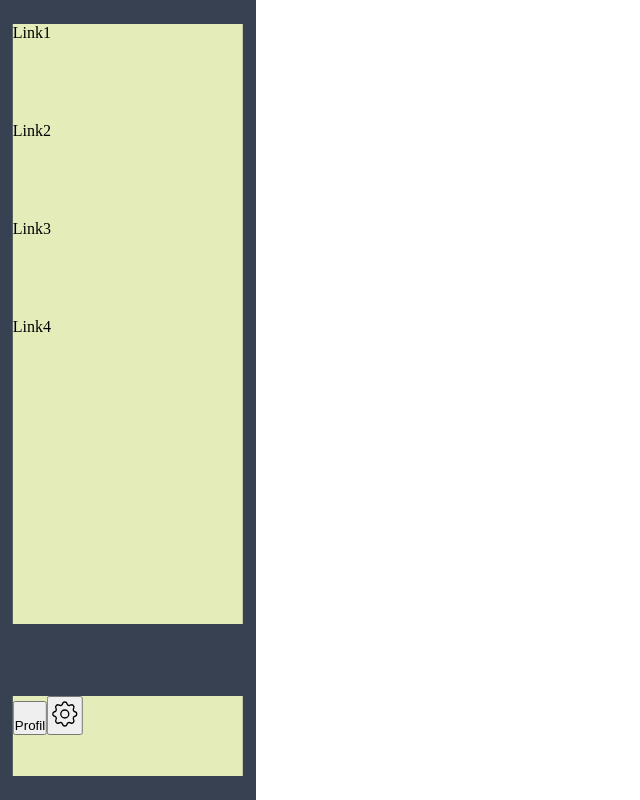
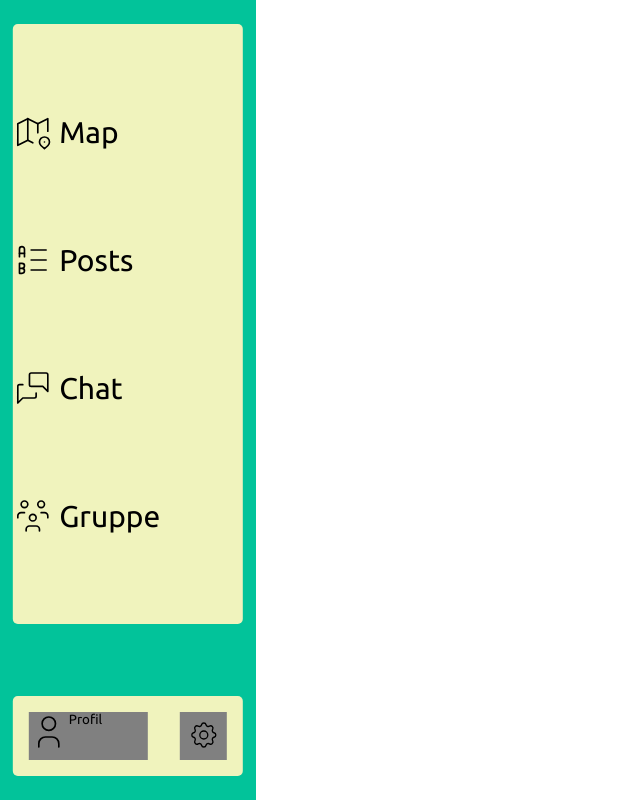
Before and after one commit to vKekz/Link-Up, an Angular app: page /sidebar in a window 1280 px wide. Shown: the whole page, without its empty margins (0-640 px from the left). Built offline with nearby package versions, Linux system fonts and the light colour scheme.

Commit message:
Zwischenstand Sidebar schöneres Design

```diff
--- a/src/app/components/sidebar/sidebar.component.css
+++ b/src/app/components/sidebar/sidebar.component.css
@@ -2,30 +2,68 @@
     position: relative;
     height: 100vh;
     width: 20vw;
-    background-color: var(--color-palette-dark-gray);
+    background-color: var(--color-palette-light-green);
 }
 .sidebarLinkBox {
     display: flex;
     flex-direction: column;
-    row-gap: 10vh;
+    justify-content:space-evenly;
     position: absolute;
     top: 3vh;
     left: 50%;
     transform: translateX(-50%);
     height: 75vh;
     width: 18vw;
-    background-color: var(--color-palette-light-yellow);
+    background-color: var(--color-palette-cream);
+    border-radius: 5px;
+}
+.sidebarLinks:hover > .sidebarLink{
+    font-size: 32px;
+
 }
 .sidebarLink {
     text-decoration: none;
     color: black;
+    font-family: var(--font-primary);
+    font-size: 30px;
+    display: flex;
+    align-items: center;
+    gap: 0.5vw;
+    transition: font-size 100ms;
 }
 .sidebarProfileBox {
     position: absolute;
+    display: flex;
     bottom: 3vh;
     left: 50%;
     transform: translateX(-50%);
     height: 10vh;
     width: 18vw;
-    background-color: var(--color-palette-light-yellow);
+    background-color: var(--color-palette-cream);
+    border-radius: 5px;
 }
+.profileButton {
+    width: 10vw;
+    margin: 2vh;
+    display: flex;
+    flex-direction: row;
+    background-color: gray;
+    border: none;
+    cursor: pointer;
+}
+.profileButton p {
+    font-family: var(--font-primary);
+}
+.settingsButton {
+    width: 4vw;
+    margin: 2vh;
+    background-color: gray;
+    border: none;
+    cursor: pointer;
+}
+.settingsButton:hover > .settingsWheel{
+    transform: rotateZ(360deg);
+}
+.settingsWheel {
+    transition: transform 1s;
+}
--- a/src/app/components/sidebar/sidebar.component.html
+++ b/src/app/components/sidebar/sidebar.component.html
@@ -1,15 +1,103 @@
 <div class="sidebarBox">
         <div class="sidebarLinkBox">
-
-            <a href="google.de/link1" class="sidebarLink">Link1</a>
-            <a href="google.de/link2" class="sidebarLink">Link2</a>
-            <a href="google.de/link3" class="sidebarLink">Link3</a>
-            <a href="google.de/link4" class="sidebarLink">Link4</a>
+            <div class="sidebarLinks">
+              <a href="" class="sidebarLink">
+                <svg
+                  xmlns="http://www.w3.org/2000/svg"
+                  width="40"
+                  height="40"
+                  viewBox="0 0 24 24"
+                  fill="none"
+                  stroke="#000000"
+                  stroke-width="1"
+                  stroke-linecap="round"
+                  stroke-linejoin="round">
+                  <path d="M12 18.5l-3 -1.5l-6 3v-13l6 -3l6 3l6 -3v7.5" />
+                  <path d="M9 4v13" />
+                  <path d="M15 7v5.5" />
+                  <path d="M21.121 20.121a3 3 0 1 0 -4.242 0c.418 .419 1.125 1.045 2.121 1.879c1.051 -.89 1.759 -1.516 2.121 -1.879z" />
+                  <path d="M19 18v.01" />
+                </svg>
+                Map</a>
+            </div>
+            <div class="sidebarLinks">
+              <a href="" class="sidebarLink">
+                <svg
+                  xmlns="http://www.w3.org/2000/svg"
+                  width="40"
+                  height="40"
+                  viewBox="0 0 24 24"
+                  fill="none"
+                  stroke="#000000"
+                  stroke-width="1"
+                  stroke-linecap="round"
+                  stroke-linejoin="round">
+                  <path d="M11 6h9" />
+                  <path d="M11 12h9" />
+                  <path d="M11 18h9" />
+                  <path d="M4 10v-4.5a1.5 1.5 0 0 1 3 0v4.5" />
+                  <path d="M4 8h3" />
+                  <path d="M4 20h1.5a1.5 1.5 0 0 0 0 -3h-1.5h1.5a1.5 1.5 0 0 0 0 -3h-1.5v6z" />
+                </svg>
+                Posts</a>
+            </div>
+            <div class="sidebarLinks">
+              <a href="" class="sidebarLink">
+                <svg
+                  xmlns="http://www.w3.org/2000/svg"
+                  width="40"
+                  height="40"
+                  viewBox="0 0 24 24"
+                  fill="none"
+                  stroke="#000000"
+                  stroke-width="1"
+                  stroke-linecap="round"
+                  stroke-linejoin="round">
+                  <path d="M21 14l-3 -3h-7a1 1 0 0 1 -1 -1v-6a1 1 0 0 1 1 -1h9a1 1 0 0 1 1 1v10" />
+                  <path d="M14 15v2a1 1 0 0 1 -1 1h-7l-3 3v-10a1 1 0 0 1 1 -1h2" />
+                </svg>
+                Chat</a>
+            </div>
+            <div class="sidebarLinks">
+              <a href="" class="sidebarLink">
+                <svg
+                  xmlns="http://www.w3.org/2000/svg"
+                  width="40"
+                  height="40"
+                  viewBox="0 0 24 24"
+                  fill="none"
+                  stroke="#000000"
+                  stroke-width="1"
+                  stroke-linecap="round"
+                  stroke-linejoin="round">
+                  <path d="M10 13a2 2 0 1 0 4 0a2 2 0 0 0 -4 0" />
+                  <path d="M8 21v-1a2 2 0 0 1 2 -2h4a2 2 0 0 1 2 2v1" />
+                  <path d="M15 5a2 2 0 1 0 4 0a2 2 0 0 0 -4 0" />
+                  <path d="M17 10h2a2 2 0 0 1 2 2v1" />
+                  <path d="M5 5a2 2 0 1 0 4 0a2 2 0 0 0 -4 0" />
+                  <path d="M3 13v-1a2 2 0 0 1 2 -2h2" />
+                </svg>
+                Gruppe</a>
+            </div>
         </div>
         <div class="sidebarProfileBox">
-            <button><img src="" alt=""><p>Profil</p></button>
-            <button>
-                <svg
+            <button class="profileButton">
+              <svg
+                xmlns="http://www.w3.org/2000/svg"
+                width="40"
+                height="40"
+                viewBox="0 0 24 24"
+                fill="none"
+                stroke="#000000"
+                stroke-width="1"
+                stroke-linecap="round"
+                stroke-linejoin="round">
+                <path d="M8 7a4 4 0 1 0 8 0a4 4 0 0 0 -8 0" />
+                <path d="M6 21v-2a4 4 0 0 1 4 -4h4a4 4 0 0 1 4 4v2" />
+              </svg>
+              <p>Profil</p></button>
+            <button class="settingsButton">
+                <svg class="settingsWheel"
                   xmlns="http://www.w3.org/2000/svg"
                   width="32"
                   height="32"
@@ -18,8 +106,7 @@
                   stroke="#000000"
                   stroke-width="1"
                   stroke-linecap="round"
-                  stroke-linejoin="round"
-                >
+                  stroke-linejoin="round">
                   <path d="M10.325 4.317c.426 -1.756 2.924 -1.756 3.35 0a1.724 1.724 0 0 0 2.573 1.066c1.543 -.94 3.31 .826 2.37 2.37a1.724 1.724 0 0 0 1.065 2.572c1.756 .426 1.756 2.924 0 3.35a1.724 1.724 0 0 0 -1.066 2.573c.94 1.543 -.826 3.31 -2.37 2.37a1.724 1.724 0 0 0 -2.572 1.065c-.426 1.756 -2.924 1.756 -3.35 0a1.724 1.724 0 0 0 -2.573 -1.066c-1.543 .94 -3.31 -.826 -2.37 -2.37a1.724 1.724 0 0 0 -1.065 -2.572c-1.756 -.426 -1.756 -2.924 0 -3.35a1.724 1.724 0 0 0 1.066 -2.573c-.94 -1.543 .826 -3.31 2.37 -2.37c1 .608 2.296 .07 2.572 -1.065z" />
                   <path d="M9 12a3 3 0 1 0 6 0a3 3 0 0 0 -6 0" />
                 </svg></button>
```
